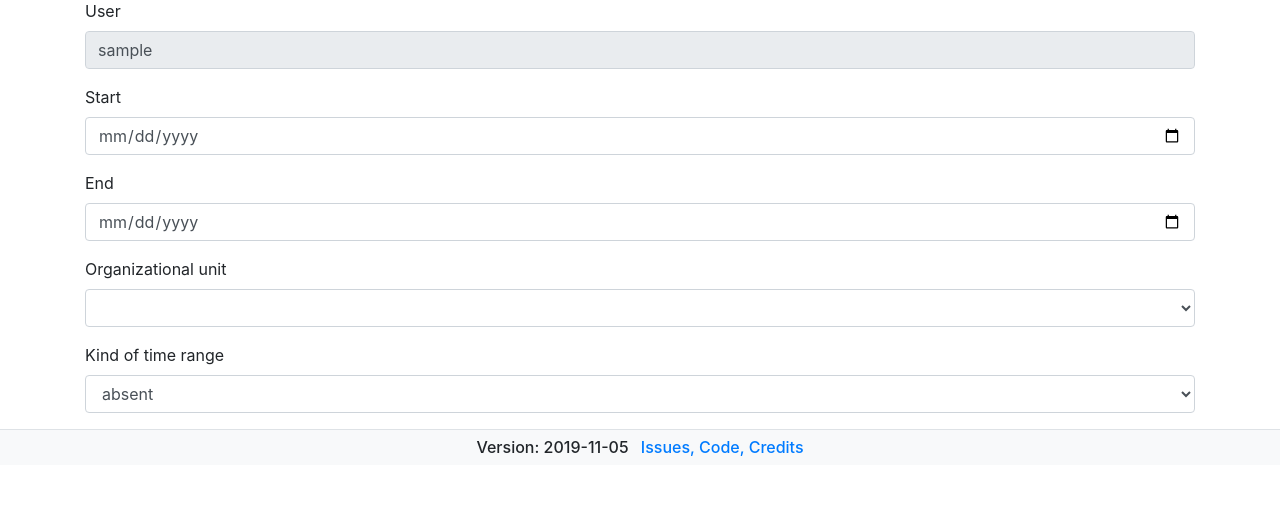
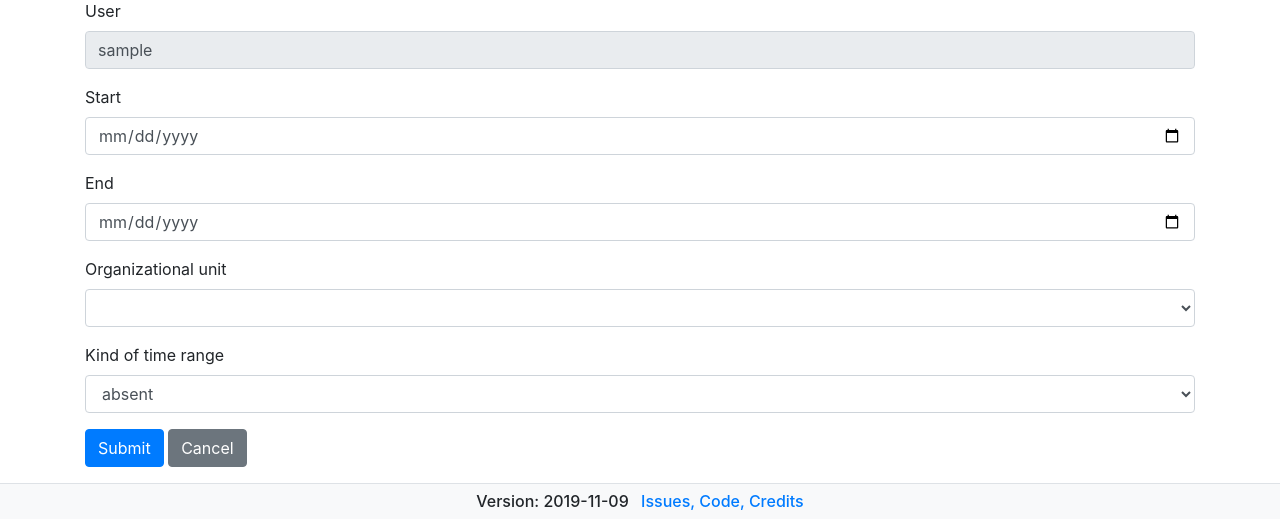
Before and after one commit to ErikWegner/wamytm, a Django app: page /cal/add in a window 1280 px wide. Shown: the part 338-857 px from the top of the page. Before the commit the page ends 794 px from the top, so only its background shows below. Run offline with Django 3.2, Linux system fonts and the light colour scheme; the visitor is signed in with stand-in values (Sample User, id 1); data comes from the database, SQL or seed files in the repository; data that the repository does not hold is empty; some libraries are stand-ins or nearby versions.

Commit message:
Cancel buttons

```diff
--- a/wamytmsite/wamytmapp/templates/wamytmapp/add.html
+++ b/wamytmsite/wamytmapp/templates/wamytmapp/add.html
@@ -14,7 +14,12 @@
 <form action="{% url 'wamytmapp:add' %}" method="post" role="form">
     {% csrf_token %}
     {% bootstrap_form form %}
-    {% buttons submit='OK' reset="Cancel" %}{% endbuttons %}
+    {% buttons %}
+    <button type="submit" class="btn btn-primary">
+        Submit
+    </button>
+    <a href="{% url 'wamytmapp:index' %}" class="btn btn-secondary">Cancel</a>
+    {% endbuttons %}
 </form>
 
 {% endblock %}
--- a/wamytmsite/wamytmapp/templates/wamytmapp/footer.html
+++ b/wamytmsite/wamytmapp/templates/wamytmapp/footer.html
@@ -2,7 +2,7 @@
     <div class="container">
         <div class="row">
             <div class="col-xs-12 col-sm-12 col-md-12 mt-2 mt-sm-2 text-center">
-                <p class="h6">Version: 2019-11-05 <a class="ml-2" href="https://github.com/erikwegner/wamytm"
+                <p class="h6">Version: 2019-11-09 <a class="ml-2" href="https://github.com/erikwegner/wamytm"
                         target="_blank">Issues, Code, Credits</a></p>
             </div>
             </hr>
```
Also changed, not shown: wamytmsite/wamytmapp/templates/wamytmapp/profile.html (+6 -1 lines).
